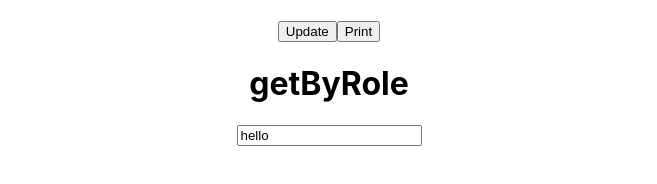
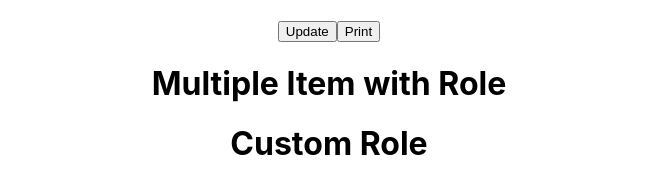
Before and after one commit to abhinav2697/Reactjs-mini-projects, a React (Create React App) app in the folder blog-app-test/: page / in a window 1280 px wide. Shown: the part 696-880 px from the top of the page, without its empty margins (311-968 px from the left). Before the commit the page ends 842 px from the top, so only its background shows below. Built offline with nearby package versions, Linux system fonts and the light colour scheme.

Commit message:
new changes  added

```diff
--- a/blog-app-test/src/GetByRole.js
+++ b/blog-app-test/src/GetByRole.js
@@ -2,11 +2,19 @@ import React from 'react'
 
 const GetByRole = () => {
   return (
-    <div>
-        <h1>getByRole</h1>
+    // <div>
+    //     <h1>getByRole</h1>
+    //  <button disabled>Click Me</button>
+    //     <input type='text' defaultValue={"hello"} disabled></input>
+    //     </div>
 
-        <input type='text' defaultValue={"hello"}></input>
+        <div>
+            <h1>Multiple Item with Role</h1>
+            <h1>Custom Role</h1>
+            <button>Click 1</button>
+            <button>Click 2</button>
         </div>
+
   )
 }
 
```
Also changed, not shown: 1 other file (tests, documents, lock files or other folders).
